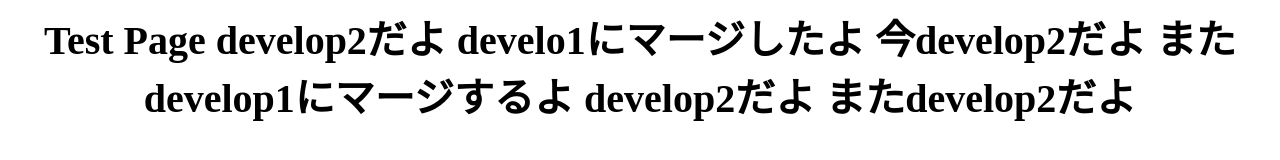
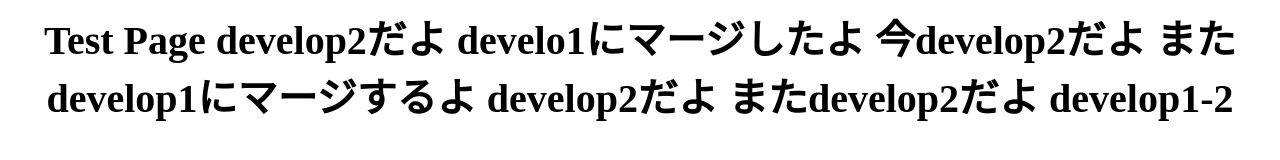
Before and after one commit to pug182/test001, a plain HTML site: page index.html in a window 1280 px wide. Drawn offline with Linux system fonts and the light colour scheme.

Commit message:
develop1-2

```diff
--- a/index.html
+++ b/index.html
@@ -7,6 +7,7 @@ develo1にマージしたよ
 またdevelop1にマージするよ
 develop2だよ
 またdevelop2だよ
+develop1-2
 </div>
 </body>
 </html>
```
